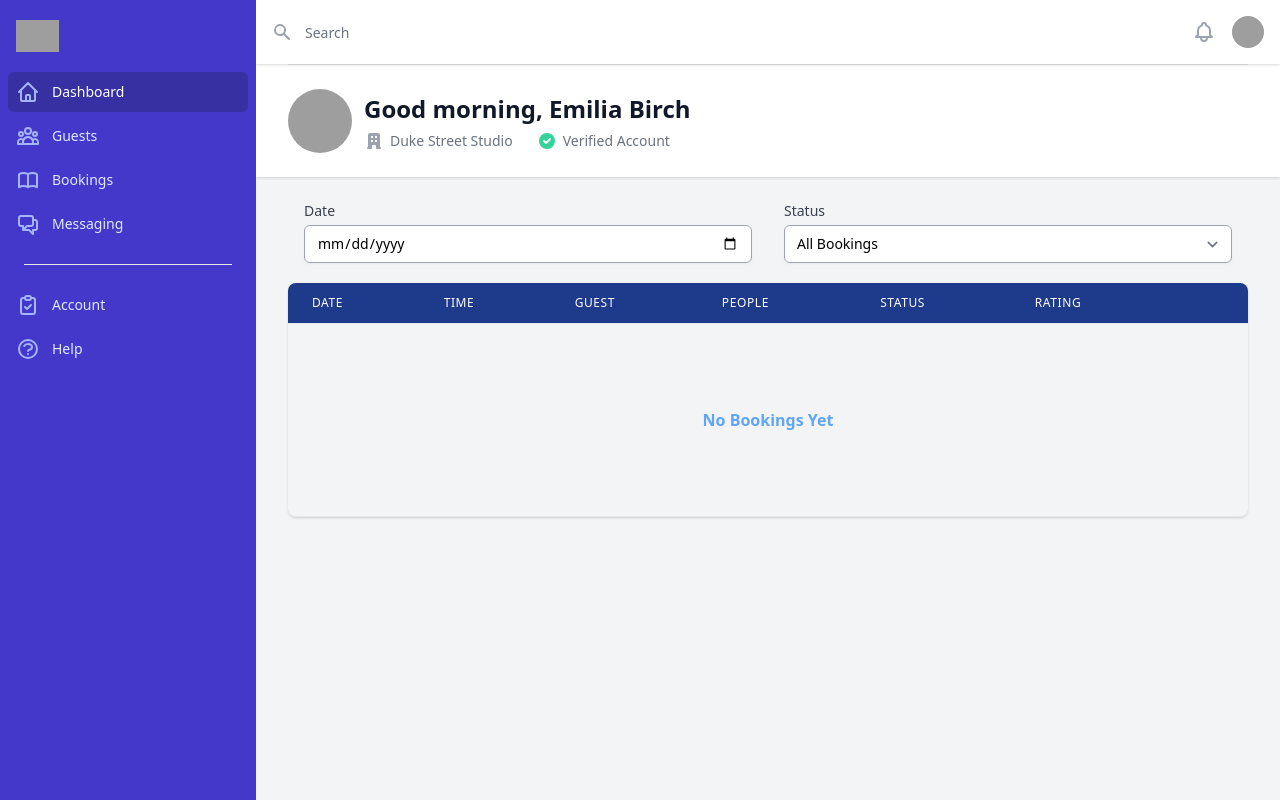
After one commit to sreninc/restdos-final, a Django app: page /bookings/ in a window 1280 px wide. The commit adds this page. Run offline with Django 3.2, Linux system fonts and the light colour scheme; some libraries are stand-ins or nearby versions; grey boxes are pictures that could not be loaded.

Commit message:
FEAT: Added bookings template, view, url to bookings app

```diff
--- /dev/null
+++ b/bookings/templates/bookings/bookings.html
@@ -0,0 +1,271 @@
+{% extends "bases/base-app.html" %}
+
+{% block extra_title %}Bookings{% endblock %}
+
+{% block body %}
+<div class="flex flex-row flex-wrap">
+    <div class="mb-5 mx-4 flex-1">
+        <label for="filterDate" class="block text-sm font-medium text-gray-700">
+            Date
+        </label>
+        <div class="mt-1 min-w-max">
+            <input type="date" name="filterDate" id="filterDate" value="{{ date }}"
+                class="shadow-sm focus:ring-indigo-500 focus:border-indigo-500 block w-full sm:text-sm border-gray-400 rounded-md"
+                onchange="filterBookings()">
+        </div>
+    </div>
+    <div class="mb-5 mx-4 flex-1">
+        <label for="filterStatus" class="block text-sm font-medium text-gray-700">
+            Status
+        </label>
+        <div class="mt-1 min-w-max">
+            <select id="filterStatus" name="filterStatus"
+                class="shadow-sm focus:ring-indigo-500 focus:border-indigo-500 block w-full sm:text-sm border-gray-400 rounded-md"
+                onchange="filterBookings()">
+                <option value="all" {% if status is "all" %}selected{% endif %}>
+                    All Bookings
+                </option>
+                <option value="completed" {% if status is "completed" %}selected{% endif %}>
+                    Completed
+                </option>
+                <option value="confirmed" {% if status is "confirmed" %}selected{% endif %}>
+                    Confirmed
+                </option>
+                <option value="cancelled" {% if status is "cancelled" %}selected{% endif %}>
+                    Cancelled
+                </option>
+                <option value="denied" {% if status is "denied" %}selected{% endif %}>
+                    Denied
+                </option>
+                <option value="no-show" {% if status is "no-show" %}selected{% endif %}>
+                    No-Show
+                </option>
+                <option value="requested" {% if status is "requested" %}selected{% endif %}>
+                    Requested
+                </option>
+                <option value="seated" {% if status is "seated" %}selected{% endif %}>
+                    Seated
+                </option>
+                <option value="table-ready" {% if status is "table-ready" %}selected{% endif %}>
+                    Table Ready
+                </option>
+                <option value="waitlist" {% if status is "waitlist" %}selected{% endif %}>
+                    Waitlist
+                </option>
+            </select>
+        </div>
+    </div>
+</div>
+
+<!-- This example requires Tailwind CSS v2.0+ -->
+<div class="flex flex-col hidden lg:block">
+    <div class="-my-2 overflow-x-auto sm:-mx-6 lg:-mx-8">
+        <div class="py-2 align-middle inline-block min-w-full sm:px-6 lg:px-8">
+            <div class="shadow overflow-hidden border-b border-gray-200 sm:rounded-lg">
+                <table class="min-w-full divide-y divide-gray-200">
+                    <thead class="bg-blue-900">
+                        <tr>
+                            <th scope="col"
+                                class="px-6 py-3 text-left text-xs font-medium text-white uppercase tracking-wider">
+                                Date
+                            </th>
+                            <th scope="col"
+                                class="px-6 py-3 text-left text-xs font-medium text-white uppercase tracking-wider">
+                                Time
+                            </th>
+                            <th scope="col"
+                                class="px-6 py-3 text-left text-xs font-medium text-white uppercase tracking-wider">
+                                Guest
+                            </th>
+                            <th scope="col"
+                                class="px-6 py-3 text-left text-xs font-medium text-white uppercase tracking-wider">
+                                People
+                            </th>
+                            <th scope="col"
+                                class="px-6 py-3 text-left text-xs font-medium text-white uppercase tracking-wider">
+                                Status
+                            </th>
+                            <th scope="col"
+                                class="px-6 py-3 text-left text-xs font-medium text-white uppercase tracking-wider">
+                                Rating
+                            </th>
+                            <th scope="col" class="relative px-6 py-3">
+                                <span class="sr-only">
+                                    Edit
+                                </span>
+                            </th>
+                        </tr>
+                    </thead>
+                    <tbody>
+                        {% if bookings %}
+                        {% for booking in bookings %}
+                        <tr class="bg-white">
+                            <td class="px-6 py-4 whitespace-nowrap text-sm font-medium text-gray-900">
+                                {{ booking.written_date }}
+                            </td>
+                            <td class="px-6 py-4 whitespace-nowrap text-sm font-medium text-gray-900">
+                                {{ booking.time }}
+                            </td>
+                            <td class="px-6 py-4 whitespace-nowrap text-sm font-medium text-indigo-600 underline">
+                                <a href="{% url 'guest_detail' guest.id %}">
+                                    {{ booking.full_name }}
+                                </a>
+                            </td>
+                            <td class="px-6 py-4 whitespace-nowrap text-sm font-medium text-gray-900">
+                                {{ booking.people }}
+                            </td>
+                            <td class="px-6 py-4 whitespace-nowrap text-sm font-medium text-gray-900">
+                                {{ booking.status }}
+                            </td>
+                            <td class="px-6 py-4 whitespace-nowrap text-sm font-medium text-gray-900">
+                                {% for x in rating %}
+                                <svg xmlns="http://www.w3.org/2000/svg" class="h-6 w-6 inline text-yellow-400"
+                                    viewBox="0 0 20 20" fill="currentColor">
+                                    <path
+                                        d="M9.049 2.927c.3-.921 1.603-.921 1.902 0l1.07 3.292a1 1 0 00.95.69h3.462c.969 0 1.371 1.24.588 1.81l-2.8 2.034a1 1 0 00-.364 1.118l1.07 3.292c.3.921-.755 1.688-1.54 1.118l-2.8-2.034a1 1 0 00-1.175 0l-2.8 2.034c-.784.57-1.838-.197-1.539-1.118l1.07-3.292a1 1 0 00-.364-1.118L2.98 8.72c-.783-.57-.38-1.81.588-1.81h3.461a1 1 0 00.951-.69l1.07-3.292z" />
+                                </svg>
+                                {% endfor %}
+                                {% for x in rating %}
+                                <svg xmlns="http://www.w3.org/2000/svg" class="h-6 w-6 inline text-yellow-400"
+                                    fill="none" viewBox="0 0 24 24" stroke="currentColor">
+                                    <path stroke-linecap="round" stroke-linejoin="round" stroke-width="2"
+                                        d="M11.049 2.927c.3-.921 1.603-.921 1.902 0l1.519 4.674a1 1 0 00.95.69h4.915c.969 0 1.371 1.24.588 1.81l-3.976 2.888a1 1 0 00-.363 1.118l1.518 4.674c.3.922-.755 1.688-1.538 1.118l-3.976-2.888a1 1 0 00-1.176 0l-3.976 2.888c-.783.57-1.838-.197-1.538-1.118l1.518-4.674a1 1 0 00-.363-1.118l-3.976-2.888c-.784-.57-.38-1.81.588-1.81h4.914a1 1 0 00.951-.69l1.519-4.674z" />
+                                </svg>
+                                {% endfor %}
+                            </td>
+                            <td class="px-6 py-4 whitespace-nowrap text-right text-sm font-medium">
+                                <a href="#"
+                                    class="text-indigo-600 hover:text-indigo-900">
+                                    Edit
+                                </a>
+                            </td>
+                        </tr>
+                        {% endfor %}
+                        {% else %}
+                        <tr>
+                            <td colspan="7" class="text-center text-blue-400 h-48 font-bold">
+                                No Bookings Yet
+                            </td>
+                        </tr>
+                        {% endif %}
+                    </tbody>
+                </table>
+            </div>
+        </div>
+    </div>
+</div>
+
+<!-- This example requires Tailwind CSS v2.0+ -->
+{% if bookings %}
+{% for booking in bookings %}
+<div class="flex flex-col mb-4 lg:hidden">
+    <div class="-my-2 overflow-x-auto -mx-6 lg:-mx-8">
+        <div class="py-2 align-middle inline-block min-w-full px-6 lg:px-8">
+            <div class="shadow overflow-hidden border-b border-gray-200 rounded-lg">
+                <table class="min-w-full divide-y divide-gray-200">
+                    <tbody>
+                        <tr class="bg-white">
+                            <th scope="row"
+                                class="bg-blue-900 px-6 py-3 text-left text-xs font-medium text-white uppercase tracking-wider">
+                                Date
+                            </th>
+                            <td class="px-6 py-4 whitespace-nowrap text-sm font-medium text-gray-900">
+                                {{ booking.written_date }}
+                            </td>
+                        </tr>
+                        <tr class="bg-white">
+                            <th scope="row"
+                                class="bg-blue-900 px-6 py-3 text-left text-xs font-medium text-white uppercase tracking-wider">
+                                Time
+                            </th>
+                            <td class="px-6 py-4 whitespace-nowrap text-sm font-medium text-gray-900">
+                                {{ booking.time }}
+                            </td>
+                        </tr>
+                        <tr class="bg-white">
+                            <th scope="row"
+                                class="bg-blue-900 px-6 py-3 text-left text-xs font-medium text-white uppercase tracking-wider">
+                                Guest
+                            </th>
+                            <td class="px-6 py-4 whitespace-nowrap text-sm font-medium text-indigo-600 underline">
+                                <a href="{% url 'guest_detail' guest.id %}">
+                                    {{ booking.full_name }}
+                                </a>
+                            </td>
+                        </tr>
+                        <tr class="bg-white">
+                            <th scope="row"
+                                class="bg-blue-900 px-6 py-3 text-left text-xs font-medium text-white uppercase tracking-wider">
+                                People
+                            </th>
+                            <td class="px-6 py-4 whitespace-nowrap text-sm font-medium text-gray-900">
+                                {{ booking.people }}
+                            </td>
+                        </tr>
+                        <tr class="bg-white">
+                            <th scope="row"
+                                class="bg-blue-900 px-6 py-3 text-left text-xs font-medium text-white uppercase tracking-wider">
+                                Status
+                            </th>
+                            <td class="px-6 py-4 whitespace-nowrap text-sm font-medium text-gray-900">
+                                {{ booking.status }}
+                            </td>
+                        </tr>
+                        <tr class="bg-white">
+                            <th scope="row"
+                                class="bg-blue-900 px-6 py-3 text-left text-xs font-medium text-white uppercase tracking-wider">
+                                Rating
+                            </th>
+                            <td class="px-6 py-4 whitespace-nowrap text-sm font-medium text-gray-900">
+                                {% for x in rating %}
+                                <svg xmlns="http://www.w3.org/2000/svg" class="h-6 w-6 inline text-yellow-400"
+                                    viewBox="0 0 20 20" fill="currentColor">
+                                    <path
+                                        d="M9.049 2.927c.3-.921 1.603-.921 1.902 0l1.07 3.292a1 1 0 00.95.69h3.462c.969 0 1.371 1.24.588 1.81l-2.8 2.034a1 1 0 00-.364 1.118l1.07 3.292c.3.921-.755 1.688-1.54 1.118l-2.8-2.034a1 1 0 00-1.175 0l-2.8 2.034c-.784.57-1.838-.197-1.539-1.118l1.07-3.292a1 1 0 00-.364-1.118L2.98 8.72c-.783-.57-.38-1.81.588-1.81h3.461a1 1 0 00.951-.69l1.07-3.292z" />
+                                </svg>
+                                {% endfor %}
+                                {% for x in rating %}
+                                <svg xmlns="http://www.w3.org/2000/svg" class="h-6 w-6 inline text-yellow-400"
+                                    fill="none" viewBox="0 0 24 24" stroke="currentColor">
+                                    <path stroke-linecap="round" stroke-linejoin="round" stroke-width="2"
+                                        d="M11.049 2.927c.3-.921 1.603-.921 1.902 0l1.519 4.674a1 1 0 00.95.69h4.915c.969 0 1.371 1.24.588 1.81l-3.976 2.888a1 1 0 00-.363 1.118l1.518 4.674c.3.922-.755 1.688-1.538 1.118l-3.976-2.888a1 1 0 00-1.176 0l-3.976 2.888c-.783.57-1.838-.197-1.538-1.118l1.518-4.674a1 1 0 00-.363-1.118l-3.976-2.888c-.784-.57-.38-1.81.588-1.81h4.914a1 1 0 00.951-.69l1.519-4.674z" />
+                                </svg>
+                                {% endfor %}
+                            </td>
+                        </tr>
+                        <tr>
+                            <th scope="row"
+                                class="bg-blue-900 px-6 py-3 text-left text-xs font-medium text-white uppercase tracking-wider">
+                            </th>
+                            <td class="px-6 py-4 whitespace-nowrap text-right text-sm font-medium">
+                                <a href="#"
+                                    class="text-indigo-600 hover:text-indigo-900">Edit</a>
+                            </td>
+                        </tr>
+                    </tbody>
+                </table>
+            </div>
+        </div>
+    </div>
+</div>
+{% endfor %}
+{% else %}
+<div class="flex flex-col mb-4 lg:hidden">
+    <div class="-my-2 overflow-x-auto -mx-6 lg:-mx-8">
+        <div class="py-2 align-middle inline-block min-w-full px-6 lg:px-8">
+            <div class="shadow overflow-hidden border-b border-gray-200 rounded-lg">
+                <table class="min-w-full divide-y divide-gray-200">
+                    <tbody>
+                        <tr class="bg-white">
+                            <td colspan="7" class="text-center text-blue-400 h-48 font-bold">
+                                No Bookings Yet
+                            </td>
+                        </tr>
+                    </tbody>
+                </table>
+            </div>
+        </div>
+    </div>
+</div>
+{% endif %}
+{% endblock %}
--- /dev/null
+++ b/bookings/urls.py
@@ -0,0 +1,7 @@
+from django.contrib import admin
+from django.urls import path
+from . import views
+
+urlpatterns = [
+    path('', views.bookings, name='bookings'),
+]
--- a/bookings/views.py
+++ b/bookings/views.py
@@ -1,3 +1,14 @@
 from django.shortcuts import render
 
 # Create your views here.
+def bookings(request):
+
+
+    status = 'all'
+    rating = range(5)
+
+    context = {
+        'status': status,
+        'rating': rating,
+    }
+    return render(request, 'bookings/bookings.html', context)
--- a/restdos/urls.py
+++ b/restdos/urls.py
@@ -24,4 +24,5 @@
     path('', include('website.urls')),
     path('guests/', include('guests.urls')),
     path('reports/', include('reports.urls')),
+    path('bookings/', include('bookings.urls')),
 ]
--- a/theme/static/css/dist/styles.css
+++ b/theme/static/css/dist/styles.css
@@ -927,6 +927,16 @@
   margin-bottom: 1.25rem;
 }
 
+.mx-4 {
+  margin-left: 1rem;
+  margin-right: 1rem;
+}
+
+.-mx-6 {
+  margin-left: -1.5rem;
+  margin-right: -1.5rem;
+}
+
 .-mr-12 {
   margin-right: -3rem;
 }
@@ -1021,6 +1031,14 @@
 
 .-ml-48 {
   margin-left: -12rem;
+}
+
+.mb-5 {
+  margin-bottom: 1.25rem;
+}
+
+.mb-4 {
+  margin-bottom: 1rem;
 }
 
 .block {
@@ -1193,6 +1211,12 @@
   min-width: 100%;
 }
 
+.min-w-max {
+  min-width: -webkit-max-content;
+  min-width: -moz-max-content;
+  min-width: max-content;
+}
+
 .max-w-xs {
   max-width: 20rem;
 }
@@ -1331,8 +1355,16 @@
   grid-template-columns: repeat(6, minmax(0, 1fr));
 }
 
+.flex-row {
+  flex-direction: row;
+}
+
 .flex-col {
   flex-direction: column;
+}
+
+.flex-wrap {
+  flex-wrap: wrap;
 }
 
 .items-start {
@@ -1562,6 +1594,11 @@
   border-color: rgba(243, 244, 246, var(--tw-border-opacity));
 }
 
+.border-gray-400 {
+  --tw-border-opacity: 1;
+  border-color: rgba(156, 163, 175, var(--tw-border-opacity));
+}
+
 .bg-gray-100 {
   --tw-bg-opacity: 1;
   background-color: rgba(243, 244, 246, var(--tw-bg-opacity));
@@ -1675,6 +1712,11 @@
 .bg-blue-400 {
   --tw-bg-opacity: 1;
   background-color: rgba(96, 165, 250, var(--tw-bg-opacity));
+}
+
+.bg-blue-900 {
+  --tw-bg-opacity: 1;
+  background-color: rgba(30, 58, 138, var(--tw-bg-opacity));
 }
 
 .bg-opacity-75 {
@@ -3165,6 +3207,10 @@
     display: grid;
   }
 
+  .lg\:hidden {
+    display: none;
+  }
+
   .lg\:h-full {
     height: 100%;
   }
--- a/theme/templates/bases/base-app.html
+++ b/theme/templates/bases/base-app.html
@@ -70,20 +70,12 @@
                 Guests
               </a>
 
-              <a href="#" class="text-indigo-100 hover:bg-indigo-600 group flex items-center px-2 py-2 text-sm font-medium rounded-md">
+              <a href="{% url 'bookings' %}" class="text-indigo-100 hover:bg-indigo-600 group flex items-center px-2 py-2 text-sm font-medium rounded-md">
                 <!-- Heroicon name: outline/book-open -->
                 <svg class="mr-3 flex-shrink-0 h-6 w-6 text-indigo-300" xmlns="http://www.w3.org/2000/svg" fill="none" viewBox="0 0 24 24" stroke="currentColor">
                     <path stroke-linecap="round" stroke-linejoin="round" stroke-width="2" d="M12 6.253v13m0-13C10.832 5.477 9.246 5 7.5 5S4.168 5.477 3 6.253v13C4.168 18.477 5.754 18 7.5 18s3.332.477 4.5 1.253m0-13C13.168 5.477 14.754 5 16.5 5c1.747 0 3.332.477 4.5 1.253v13C19.832 18.477 18.247 18 16.5 18c-1.746 0-3.332.477-4.5 1.253" />
                   </svg>
                 Bookings
-              </a>
-
-              <a href="#" class="text-indigo-100 hover:bg-indigo-600 group flex items-center px-2 py-2 text-sm font-medium rounded-md">
-                <!-- Heroicon name: outline/speakerphone -->
-                <svg class="mr-3 flex-shrink-0 h-6 w-6 text-indigo-300" xmlns="http://www.w3.org/2000/svg" fill="none" viewBox="0 0 24 24" stroke="currentColor">
-                    <path stroke-linecap="round" stroke-linejoin="round" stroke-width="2" d="M11 5.882V19.24a1.76 1.76 0 01-3.417.592l-2.147-6.15M18 13a3 3 0 100-6M5.436 13.683A4.001 4.001 0 017 6h1.832c4.1 0 7.625-1.234 9.168-3v14c-1.543-1.766-5.067-3-9.168-3H7a3.988 3.988 0 01-1.564-.317z" />
-                  </svg>
-                Marketing
               </a>
 
               <a href="#" class="text-indigo-100 hover:bg-indigo-600 group flex items-center px-2 py-2 text-sm font-medium rounded-md">
@@ -150,20 +142,12 @@
                 Guests
               </a>
 
-              <a href="#" class="text-indigo-100 hover:bg-indigo-600 group flex items-center px-2 py-2 text-sm font-medium rounded-md">
+              <a href="{% url 'bookings' %}" class="text-indigo-100 hover:bg-indigo-600 group flex items-center px-2 py-2 text-sm font-medium rounded-md">
                 <!-- Heroicon name: outline/book-open -->
                 <svg class="mr-3 flex-shrink-0 h-6 w-6 text-indigo-300" xmlns="http://www.w3.org/2000/svg" fill="none" viewBox="0 0 24 24" stroke="currentColor">
                     <path stroke-linecap="round" stroke-linejoin="round" stroke-width="2" d="M12 6.253v13m0-13C10.832 5.477 9.246 5 7.5 5S4.168 5.477 3 6.253v13C4.168 18.477 5.754 18 7.5 18s3.332.477 4.5 1.253m0-13C13.168 5.477 14.754 5 16.5 5c1.747 0 3.332.477 4.5 1.253v13C19.832 18.477 18.247 18 16.5 18c-1.746 0-3.332.477-4.5 1.253" />
                   </svg>
                 Bookings
-              </a>
-
-              <a href="#" class="text-indigo-100 hover:bg-indigo-600 group flex items-center px-2 py-2 text-sm font-medium rounded-md">
-                <!-- Heroicon name: outline/speakerphone -->
-                <svg class="mr-3 flex-shrink-0 h-6 w-6 text-indigo-300" xmlns="http://www.w3.org/2000/svg" fill="none" viewBox="0 0 24 24" stroke="currentColor">
-                    <path stroke-linecap="round" stroke-linejoin="round" stroke-width="2" d="M11 5.882V19.24a1.76 1.76 0 01-3.417.592l-2.147-6.15M18 13a3 3 0 100-6M5.436 13.683A4.001 4.001 0 017 6h1.832c4.1 0 7.625-1.234 9.168-3v14c-1.543-1.766-5.067-3-9.168-3H7a3.988 3.988 0 01-1.564-.317z" />
-                  </svg>
-                Marketing
               </a>
 
               <a href="#" class="text-indigo-100 hover:bg-indigo-600 group flex items-center px-2 py-2 text-sm font-medium rounded-md">
```
